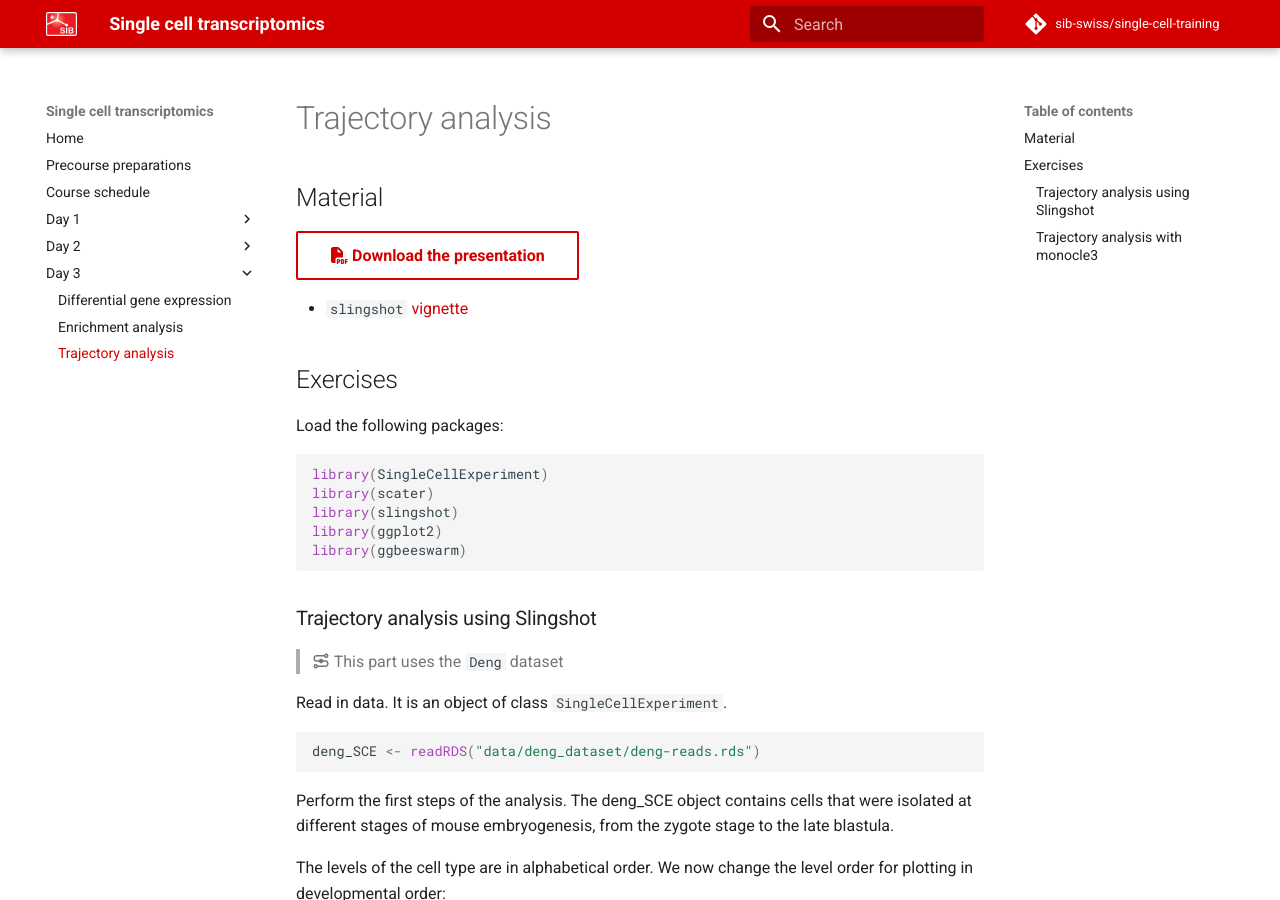
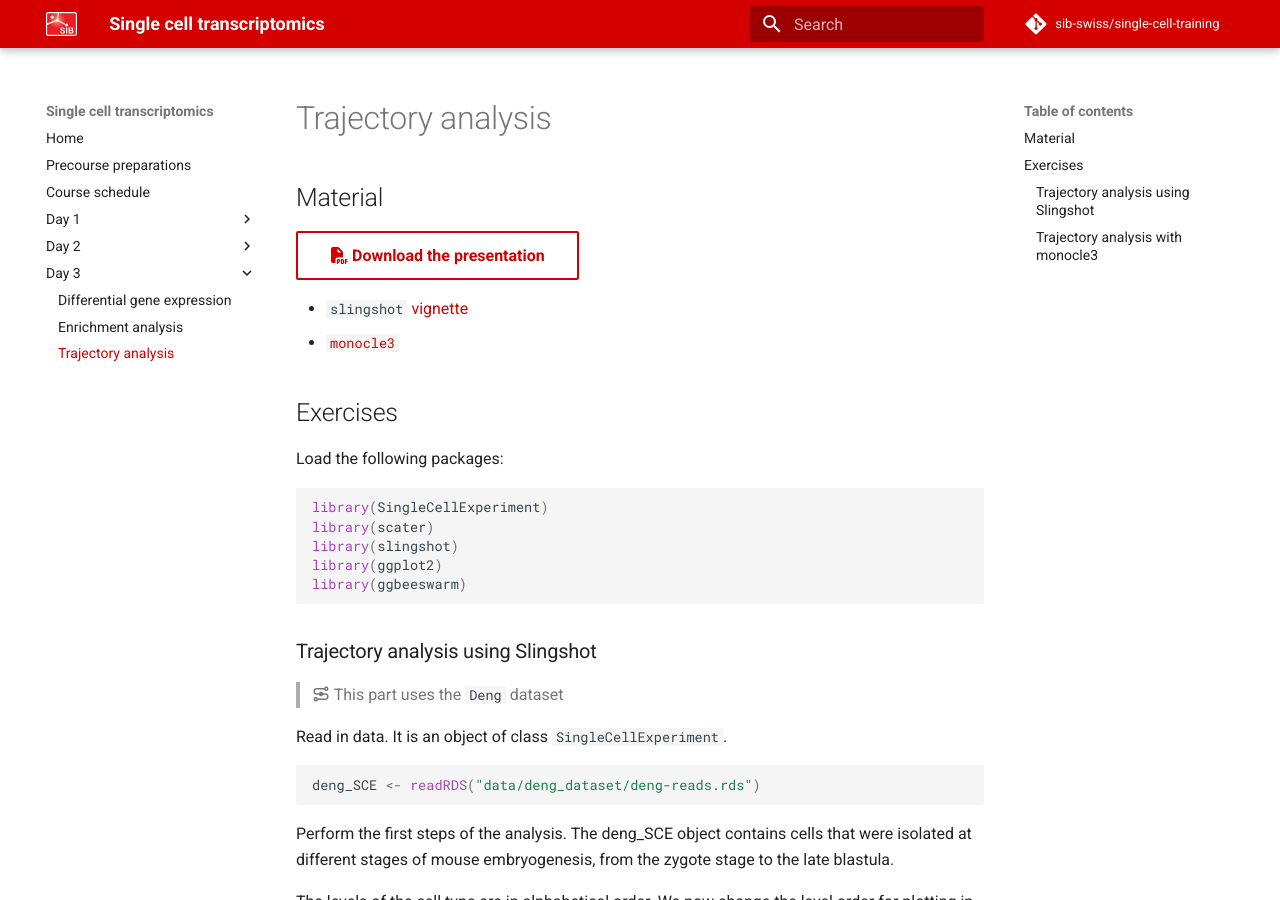
Before and after one commit to sib-swiss/single-cell-training, an MkDocs documentation site: the page built from docs/day3/trajectory_analysis.md, in a window 1280 px wide and 900 px high. Built offline with MkDocs 1.6.1 and Material for MkDocs 9.7.7, drawn with Linux system fonts in a browser that asks for light colours; comment, search, counter and statistics services are not loaded.

Commit message:
added monocle3 as resource

```diff
--- a/docs/day3/trajectory_analysis.md
+++ b/docs/day3/trajectory_analysis.md
@@ -4,6 +4,7 @@
 [:fontawesome-solid-file-pdf: Download the presentation](../assets/pdf/Trajectories.pdf){: .md-button }
 
 - `slingshot` [vignette](https://www.bioconductor.org/packages/release/bioc/vignettes/slingshot/inst/doc/vignette.html)
+- [`monocle3`](https://cole-trapnell-lab.github.io/monocle3/)
 
 ## Exercises
 
```
